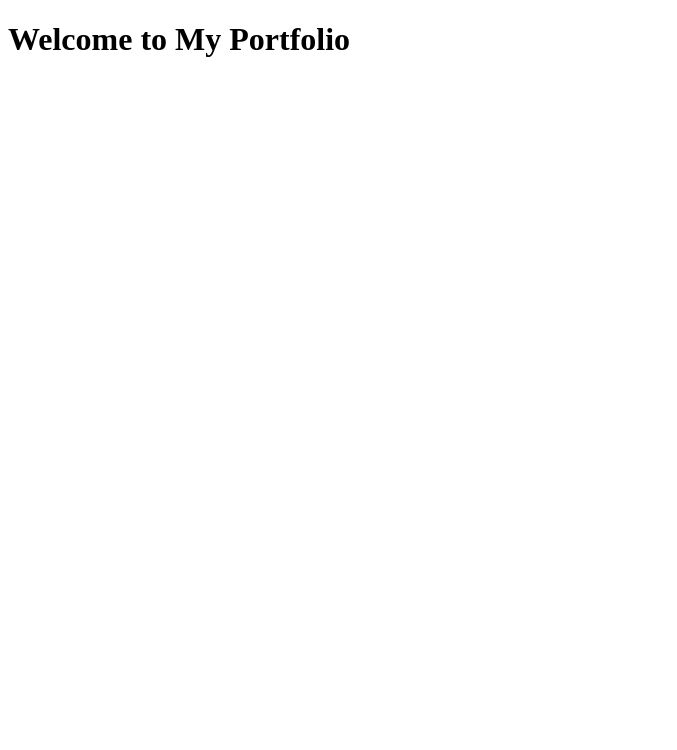
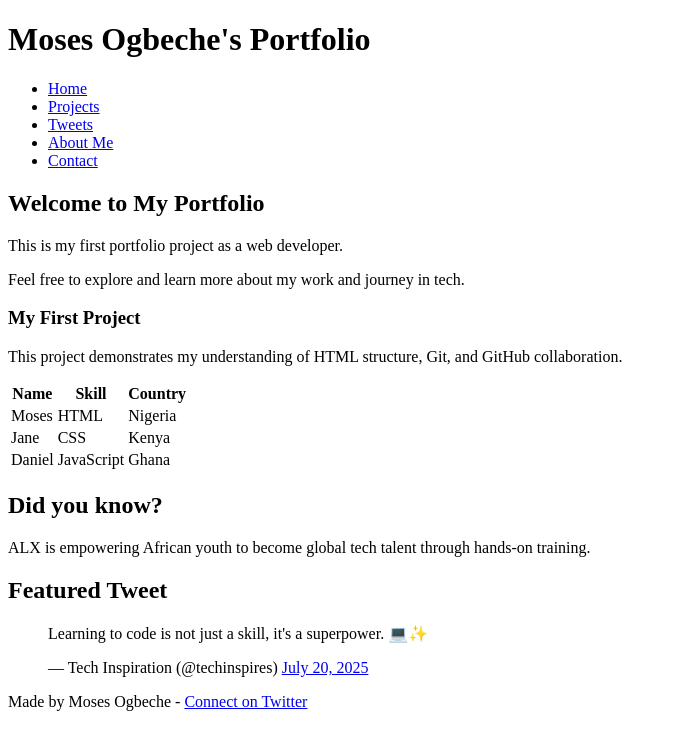
Before and after one commit to princemoseso1/My_First_Portfolio, a plain HTML site: page base_index.html in a window 1280 px wide. Shown: the whole page, without its empty margins (0-677 px from the left). Drawn offline with Linux system fonts and the light colour scheme.

Commit message:
Initial commit with base_index.html and README

```diff
--- a/base_index.html
+++ b/base_index.html
@@ -1,10 +1,78 @@
 <!DOCTYPE html>
 <html lang="en">
 <head>
-  <meta charset="UTF-8">
-  <title>My First Portfolio</title>
+    <meta charset="UTF-8">
+    <meta name="viewport" content="width=device-width, initial-scale=1.0">
+    <title>Moses Ogbeche | Web Developer</title>
 </head>
 <body>
-  <h1>Welcome to My Portfolio</h1>
+    <header>
+        <h1>Moses Ogbeche's Portfolio</h1>
+        <nav>
+            <ul>
+                <li><a href="index.html">Home</a></li>
+                <li><a href="projects.html">Projects</a></li>
+                <li><a href="tweets.html">Tweets</a></li>
+                <li><a href="about.html">About Me</a></li>
+                <li><a href="contact.html">Contact</a></li>
+            </ul>
+        </nav>
+    </header>
+
+    <main>
+        <h2>Welcome to My Portfolio</h2>
+        <p>This is my first portfolio project as a web developer.</p>
+        <p>Feel free to explore and learn more about my work and journey in tech.</p>
+
+        <article>
+            <h3>My First Project</h3>
+            <p>This project demonstrates my understanding of HTML structure, Git, and GitHub collaboration.</p>
+
+            <table>
+                <thead>
+                    <tr>
+                        <th>Name</th>
+                        <th>Skill</th>
+                        <th>Country</th>
+                    </tr>
+                </thead>
+                <tbody>
+                    <tr>
+                        <td>Moses</td>
+                        <td>HTML</td>
+                        <td>Nigeria</td>
+                    </tr>
+                    <tr>
+                        <td>Jane</td>
+                        <td>CSS</td>
+                        <td>Kenya</td>
+                    </tr>
+                    <tr>
+                        <td>Daniel</td>
+                        <td>JavaScript</td>
+                        <td>Ghana</td>
+                    </tr>
+                </tbody>
+            </table>
+        </article>
+
+        <aside>
+            <h2>Did you know?</h2>
+            <p>ALX is empowering African youth to become global tech talent through hands-on training.</p>
+        </aside>
+
+        <aside>
+            <h2>Featured Tweet</h2>
+            <blockquote class="twitter-tweet">
+                <p lang="en" dir="ltr">Learning to code is not just a skill, it's a superpower. 💻✨</p>&mdash; Tech Inspiration (@techinspires)
+                <a href="https://twitter.com/techinspires/status/1234567890123456789">July 20, 2025</a>
+            </blockquote>
+            <script async src="https://platform.twitter.com/widgets.js" charset="utf-8"></script>
+        </aside>
+    </main>
+
+    <footer>
+        <p>Made by Moses Ogbeche - <a href="https://x.com/princemoseso1" target="_blank">Connect on Twitter</a></p>
+    </footer>
 </body>
 </html>
```
Also changed, not shown: 1 other file.
